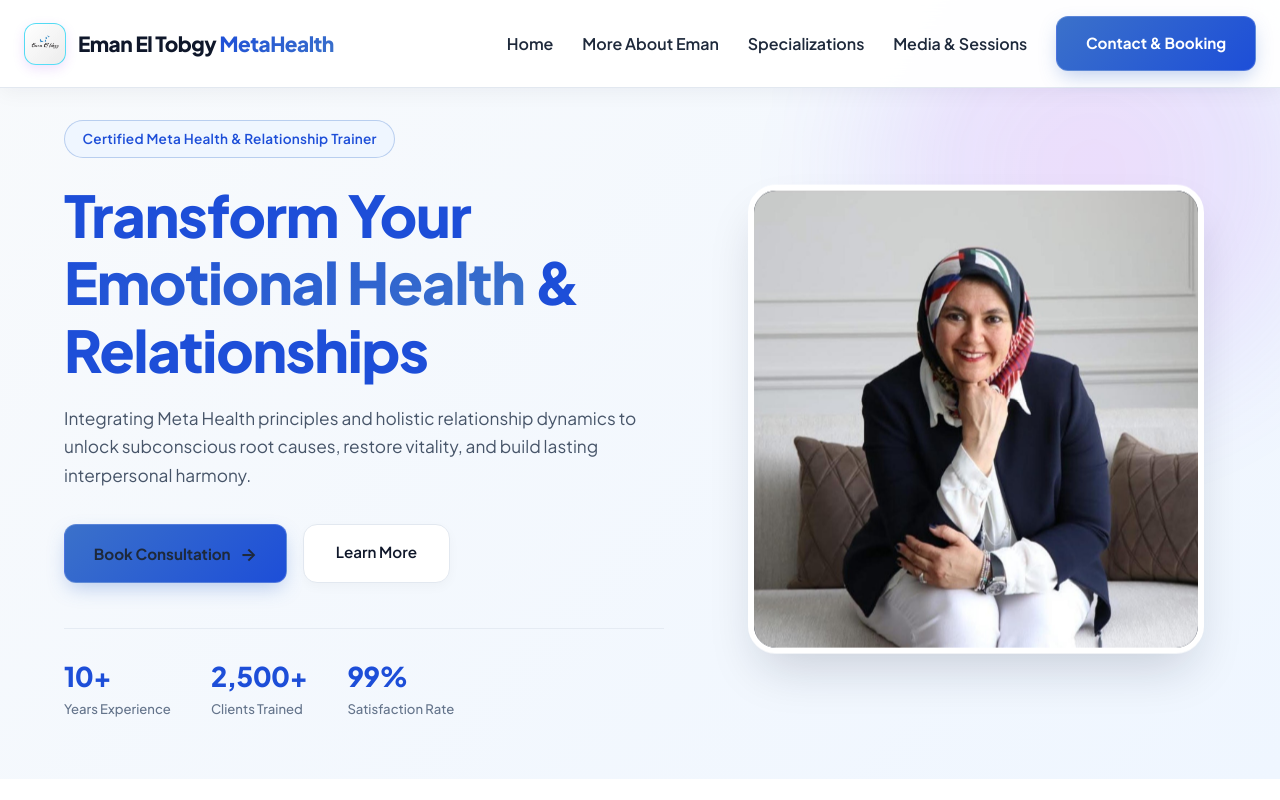
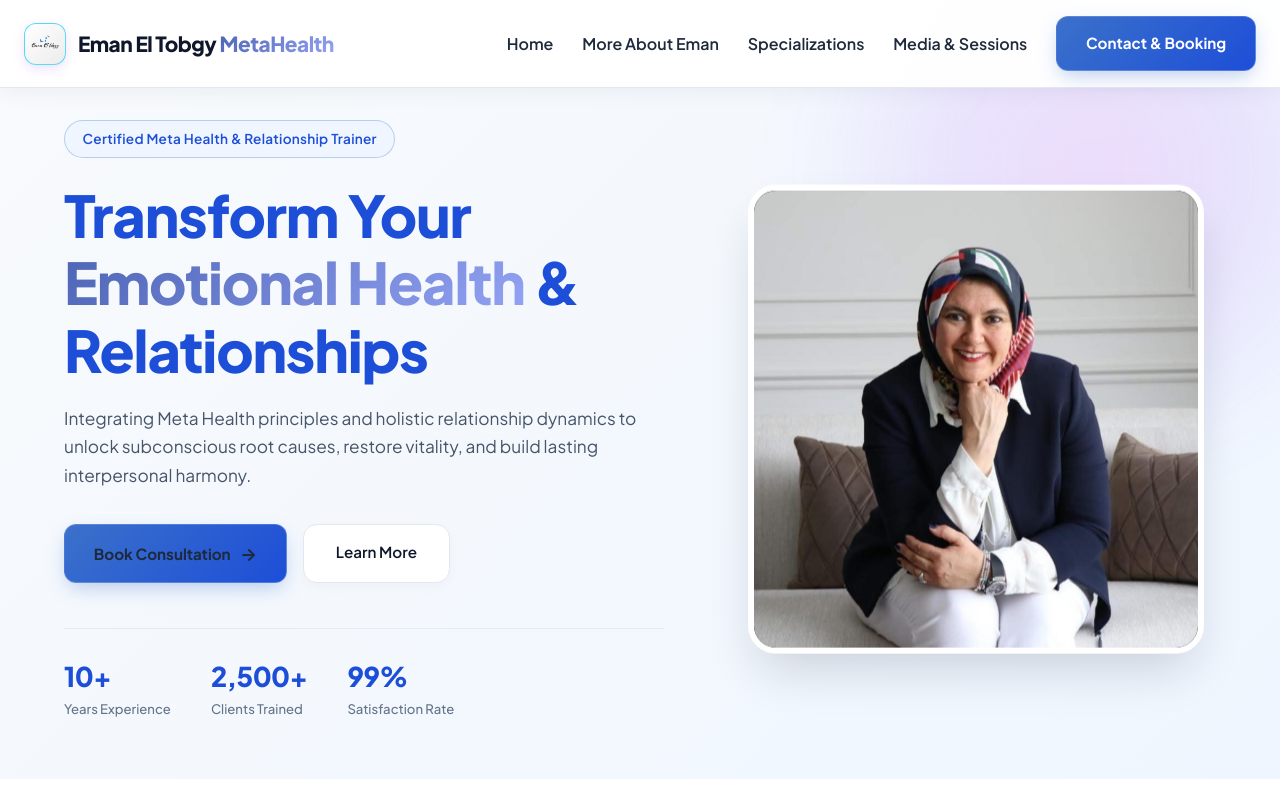
Before and after one commit to fiqyy/DrEmanElTobgy, a React (Create React App) app: page / in a window 1280 px wide. Shown: the top 800 px of the page. Built offline with nearby package versions, Linux system fonts and the light colour scheme.

Commit message:
fixed the gradient text colors

```diff
--- a/src/App.css
+++ b/src/App.css
@@ -234,7 +234,7 @@ button[type="submit"]:hover,
 
 /* Health & Joy Gradient Text (Purple to Vibrant Pink) */
 .gradient-text {
-  background: linear-gradient(135deg, #1d4ed8 0%, #3b71ca 100%) !important;
+  background: linear-gradient(135deg, #4d64b4ff 0%, #94a3f4 100%) !important;
   -webkit-background-clip: text !important;
   -webkit-text-fill-color: transparent !important;
 }
```
